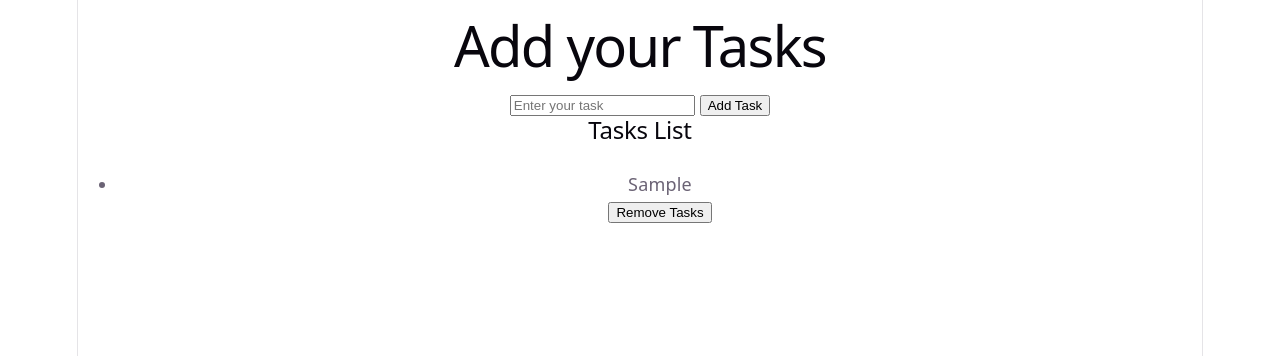
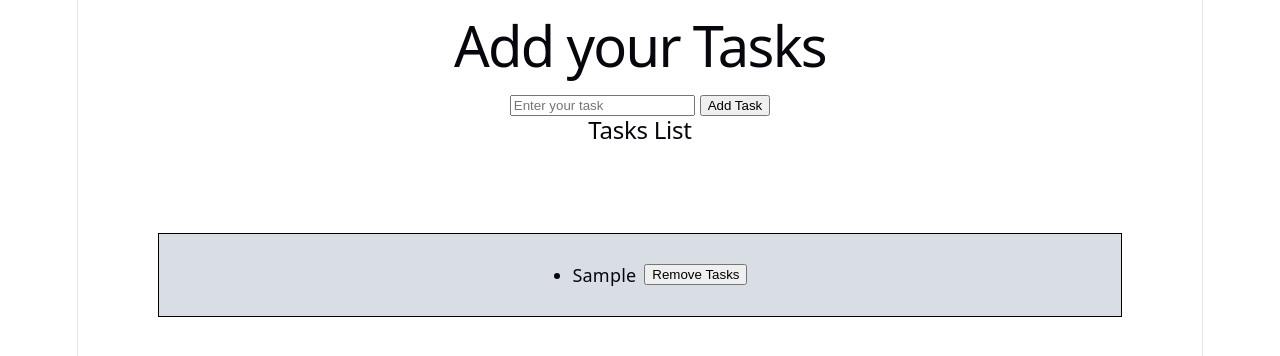
Before and after one commit to Akshat-Dev-tech/Doify, a React (Vite) app: page / in a window 1280 px wide. Both pictures are taken after typing "Sample" into the empty fields and a click on the button "Add Task". Shown: the top 356 px of the page. Built offline with nearby package versions, Linux system fonts and the light colour scheme.

Commit message:
style: improve task list layout

```diff
--- a/src/App.jsx
+++ b/src/App.jsx
@@ -15,10 +15,10 @@ function App() {
   }
 
   const renderToDos = (todo,i) => (
-    <span>
+    <div className='display-flex'>
       <li>{todo}</li>
       <button type="button" onClick={()=>removeTask(todo,i)}> Remove Tasks</button>
-    </span>
+    </div>
   )
 
   return (
@@ -29,7 +29,7 @@ function App() {
         <button type="button" onClick={updateTask}>Add Task</button>
       </div>
       <h2>Tasks List</h2>
-      <div >
+      <div className='display-tasks'>
         <ul>
           {tasks.length > 0 ?
             tasks?.map((todo,i) => renderToDos(todo,i)
--- a/src/index.css
+++ b/src/index.css
@@ -109,3 +109,20 @@ code {
   padding: 4px 8px;
   background: var(--code-bg);
 }
+
+
+
+.display-tasks{
+  border:1px solid black;
+  padding:10px;
+  margin:80px;
+  background-color: #d9dde4;
+  color: #08060d;
+}
+
+.display-flex{
+  display: flex;
+  align-items: center;
+  justify-content: center;
+  gap: 8px;
+}
```
